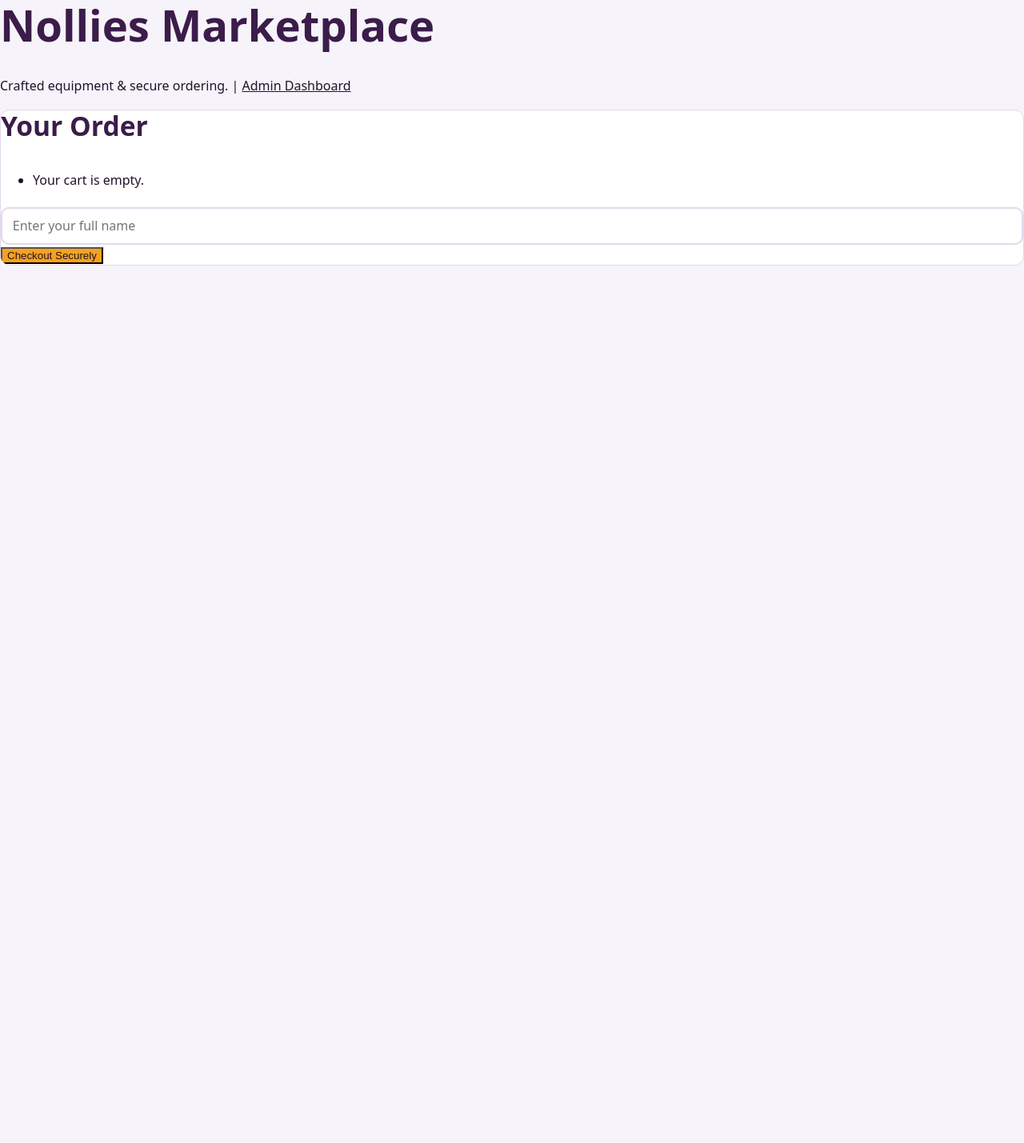
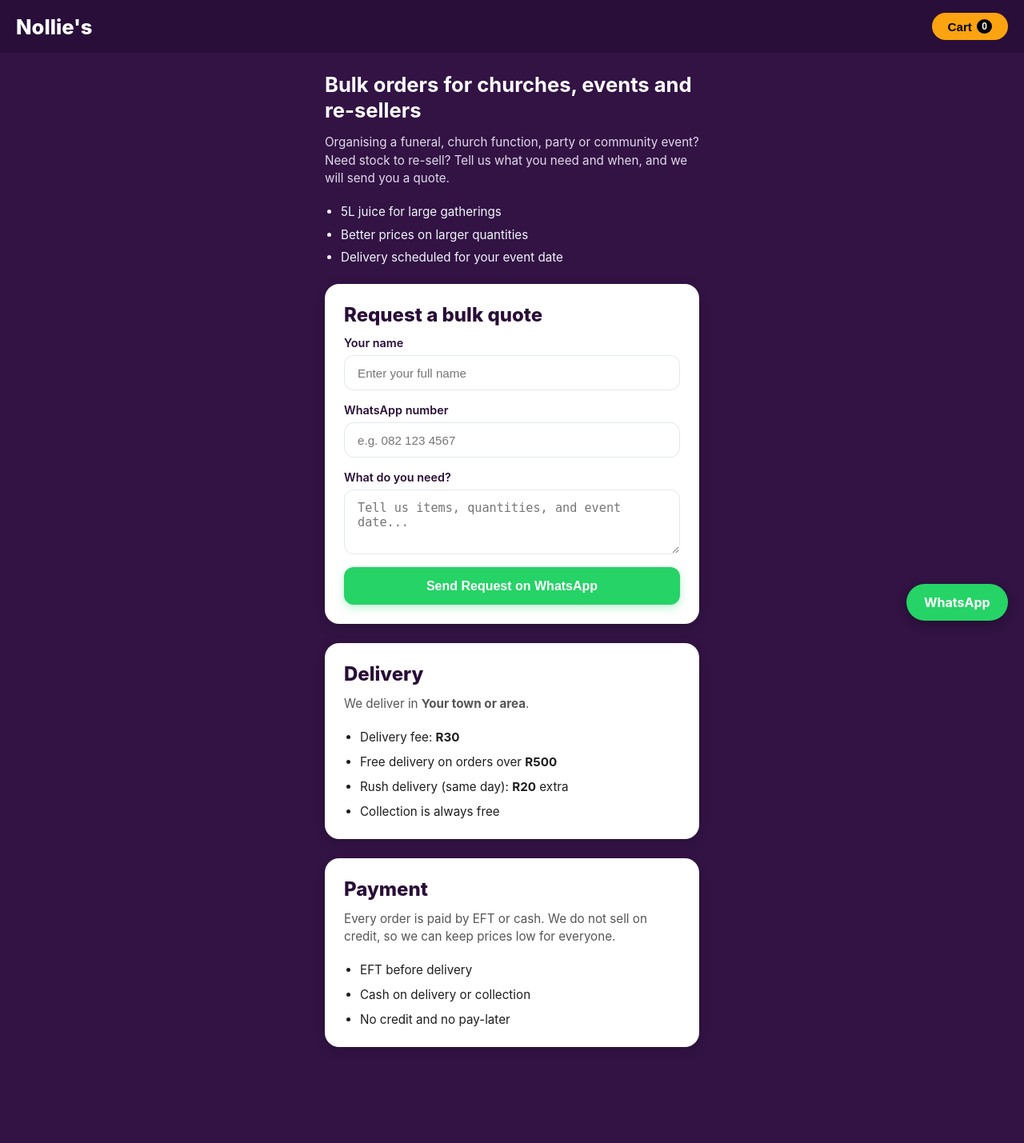
Before and after one commit to Banele477/nollies-site, a Flask app: template templates/index.html in a window 1280 px wide. Shown: the whole page at 80% size. Before the commit the page ends 332 px from the top, so only its background shows below. Run offline with Flask 3, Linux system fonts and the light colour scheme; the template is opened without the code that fills it, so the values that code supplies are empty.

Commit message:
Update site 2026-10-16 22:37

```diff
--- a/app.py
+++ b/app.py
@@ -1,64 +1,44 @@
+from flask import Flask, render_template, request, jsonify
+from flask_sqlalchemy import SQLAlchemy
 import os
-import datetime
-import json
-from flask import Flask, render_template, send_from_directory, request, jsonify
 
-app = Flask(__name__, static_folder='public', static_url_path='/public')
+app = Flask(__name__, static_folder='static', template_folder='templates')
+app.config['SQLALCHEMY_DATABASE_URI'] = 'sqlite:///nollies.db'
+app.config['SQLALCHEMY_TRACK_MODIFICATIONS'] = False
+db = SQLAlchemy(app)
 
-# ==========================================
-# ENTERPRISE SECURITY & HEADERS
-# ==========================================
-@app.after_request
-def apply_security_headers(response):
-    response.headers["X-Frame-Options"] = "SAMEORIGIN"
-    response.headers["X-Content-Type-Options"] = "nosniff"
-    response.headers["X-XSS-Protection"] = "1; mode=block"
-    response.headers["Referrer-Policy"] = "strict-origin-when-cross-origin"
-    response.headers["Server"] = "Nollies-Engine/2.0"
-    return response
+class BulkQuote(db.Model):
+    id = db.Column(db.Integer, primary_key=True)
+    customer_name = db.Column(db.String(100), nullable=False)
+    whatsapp_number = db.Column(db.String(30), nullable=False)
+    requirements = db.Column(db.Text, nullable=False)
+    created_at = db.Column(db.DateTime, server_default=db.func.current_timestamp())
 
-# ==========================================
-# REST API ENDPOINTS
-# ==========================================
+with app.app_context():
+    db.create_all()
+
 @app.route('/')
 def index():
-    return send_from_directory('.', 'index.html')
+    return render_template('index.html')
 
-@app.route('/api/telemetry', methods=['POST'])
-def handle_telemetry():
-    data = request.get_json() or {}
-    client_ip = request.remote_addr
-    log_entry = {
-        "timestamp": datetime.datetime.now(datetime.timezone.utc).isoformat(),
-        "ip": client_ip,
-        "userAgent": request.headers.get('User-Agent'),
-        "clientData": data
-    }
-    try:
-        with open("visitor_analytics.log", "a") as f:
-            f.write(json.dumps(log_entry) + "\n")
-    except Exception as e:
-        print(f"[-] Log error: {e}")
-    return jsonify({"status": "success", "recorded": True})
+@app.route('/api/bulk-quote', methods=['POST'])
+def handle_bulk_quote():
+    data = request.get_json()
+    if not data or not data.get('customer_name') or not data.get('whatsapp_number') or not data.get('requirements'):
+        return jsonify({'success': False, 'error': 'Please complete all required fields.'}), 400
 
-@app.route('/api/order', methods=['POST'])
-def handle_order():
-    data = request.get_json() or {}
-    data['timestamp'] = datetime.datetime.now().strftime("%Y-%m-%d %H:%M:%S")
-
-    # Save locally to order repository
-    try:
-        with open("orders_database.log", "a") as f:
-            f.write(json.dumps(data) + "\n")
-    except Exception as e:
-        print(f"[-] Order record error: {e}")
+    quote = BulkQuote(
+        customer_name=data.get('customer_name').strip(),
+        whatsapp_number=data.get('whatsapp_number').strip(),
+        requirements=data.get('requirements').strip()
+    )
+    db.session.add(quote)
+    db.session.commit()
 
     return jsonify({
-        "status": "success",
-        "message": "Order dispatched to owner hotline (0625873479)",
-        "whatsapp_url": f"https://wa.me/27625873479?text=Order%20for%20{data.get('product', 'Nollies Solution')}"
-    })
+        'success': True,
+        'message': 'Quote request saved successfully!'
+    }), 201
 
 if __name__ == '__main__':
-    port = int(os.environ.get("PORT", 5000))
-    app.run(host='0.0.0.0', port=port, debug=True)
+    app.run(host='0.0.0.0', port=8080, debug=True)
--- a/public/robots.txt
+++ b/public/robots.txt
@@ -1,3 +1,4 @@
 User-agent: *
 Allow: /
-Sitemap: https://nollies-site.vercel.app/sitemap.xml
+
+Sitemap: https://Banele477.github.io/nollies-site/sitemap.xml
--- a/static/css/style.css
+++ b/static/css/style.css
@@ -1,49 +1,133 @@
 :root {
-    --bg: #0b0f19;
-    --card-bg: #1e293b;
-    --text: #f1f5f9;
-    --text-muted: #94a3b8;
-    --accent: #38bdf8;
-    --accent-hover: #0ea5e9;
-    --success: #22c55e;
-    --error: #ef4444;
-    --radius: 12px;
+    --purple-bg: #321344;
+    --purple-header: #280e38;
+    --card-bg: #ffffff;
+    --text-dark: #1e1e1e;
+    --text-muted: #555555;
+    --yellow-cart: #fca311;
+    --whatsapp-green: #25d366;
+    --border-color: #e2e8f0;
 }
+
+* { box-sizing: border-box; margin: 0; padding: 0; }
+
 body {
-    font-family: system-ui, -apple-system, sans-serif;
-    background-color: var(--bg);
-    color: var(--text);
-    margin: 0;
-    padding: 2rem 1rem;
+    font-family: -apple-system, BlinkMacSystemFont, "Segoe UI", Roboto, Helvetica, Arial, sans-serif;
+    background-color: var(--purple-bg);
+    color: #ffffff;
+    padding-bottom: 6rem;
+}
+
+.navbar {
+    background-color: var(--purple-header);
+    padding: 1rem 1.25rem;
     display: flex;
-    justify-content: center;
+    justify-content: space-between;
+    align-items: center;
+    position: sticky;
+    top: 0;
+    z-index: 100;
 }
-.container {
-    width: 100%;
-    max-width: 700px;
+
+.brand { font-size: 1.6rem; font-weight: 800; color: #ffffff; }
+
+.cart-btn {
+    background-color: var(--yellow-cart);
+    color: #000000;
+    border: none;
+    border-radius: 999px;
+    padding: 0.5rem 1.25rem;
+    font-weight: 700;
+    font-size: 0.95rem;
+    cursor: pointer;
+    display: flex;
+    align-items: center;
+    gap: 0.4rem;
+}
+
+.cart-badge {
+    background-color: #000;
+    color: #fff;
+    border-radius: 50%;
+    padding: 2px 6px;
+    font-size: 0.75rem;
+}
+
+.content-container {
+    max-width: 500px;
+    margin: 1.5rem auto;
+    padding: 0 1rem;
     display: flex;
     flex-direction: column;
     gap: 1.5rem;
 }
-.masthead { text-align: center; }
-.tagline { color: var(--text-muted); font-size: 0.95rem; }
-.catalog-grid { display: grid; grid-template-columns: repeat(auto-fit, minmax(200px, 1fr)); gap: 1rem; }
-.product-card, .card {
-    background: var(--card-bg);
-    border-radius: var(--radius);
+
+.hero-section h2 { font-size: 1.6rem; font-weight: 700; line-height: 1.25; margin-bottom: 0.8rem; }
+.hero-desc { font-size: 0.95rem; line-height: 1.5; color: #e2d9eb; margin-bottom: 1.25rem; }
+
+.feature-list, .info-list {
+    list-style-type: disc;
+    padding-left: 1.25rem;
+    display: flex;
+    flex-direction: column;
+    gap: 0.6rem;
+    font-size: 0.95rem;
+}
+
+.feature-list li { color: #f1f5f9; }
+
+.card {
+    background-color: var(--card-bg);
+    color: var(--text-dark);
+    border-radius: 18px;
     padding: 1.5rem;
-    border: 1px solid rgba(255,255,255,0.06);
-    box-shadow: 0 4px 12px rgba(0,0,0,0.2);
+    box-shadow: 0 4px 15px rgba(0,0,0,0.18);
 }
-.product-card h3 { margin: 0 0 0.5rem 0; font-size: 1.1rem; }
-.price { color: var(--accent); font-weight: 600; margin-bottom: 1rem; }
-button { cursor: pointer; border: none; border-radius: 8px; padding: 0.6rem 1rem; font-weight: 600; transition: all 0.2s ease; }
-.btn-action, .btn-primary { background: var(--accent); color: #0f172a; width: 100%; }
-.btn-action:hover, .btn-primary:hover { background: var(--accent-hover); transform: translateY(-1px); }
-.checkout-box { display: flex; flex-direction: column; gap: 0.75rem; margin-top: 1rem; }
-input[type="text"] { background: #0f172a; border: 1px solid rgba(255,255,255,0.1); border-radius: 8px; padding: 0.75rem; color: var(--text); }
-.cart-row { display: flex; justify-content: space-between; padding: 0.50rem 0; border-bottom: 1px solid rgba(255,255,255,0.05); }
-.empty-notice, .error, .success { font-size: 0.9rem; margin-top: 0.5rem; display: block; }
-.empty-notice { color: var(--text-muted); }
-.error { color: var(--error); }
-.success { color: var(--success); }
+
+.card h2 { font-size: 1.5rem; font-weight: 800; color: #290d37; margin-bottom: 0.75rem; }
+.card-subtitle { font-size: 0.95rem; color: var(--text-muted); margin-bottom: 1.25rem; line-height: 1.45; }
+
+.info-list { color: var(--text-dark); }
+.info-list li { line-height: 1.4; }
+
+.form-group { display: flex; flex-direction: column; gap: 0.4rem; margin-bottom: 1rem; }
+.form-group label { font-size: 0.9rem; font-weight: 600; color: #290d37; }
+
+.form-group input, .form-group textarea {
+    width: 100%;
+    padding: 0.8rem 1rem;
+    border: 1px solid var(--border-color);
+    border-radius: 12px;
+    font-size: 0.95rem;
+    outline: none;
+}
+
+.btn-whatsapp-action {
+    background-color: var(--whatsapp-green);
+    color: white;
+    border: none;
+    border-radius: 12px;
+    padding: 0.9rem;
+    width: 100%;
+    font-weight: 700;
+    font-size: 1rem;
+    cursor: pointer;
+    box-shadow: 0 4px 12px rgba(37, 211, 102, 0.3);
+}
+
+.floating-whatsapp {
+    position: fixed;
+    bottom: 1.5rem;
+    right: 1.25rem;
+    background-color: var(--whatsapp-green);
+    color: white;
+    padding: 0.8rem 1.4rem;
+    border-radius: 999px;
+    font-weight: 700;
+    text-decoration: none;
+    box-shadow: 0 4px 14px rgba(0,0,0,0.3);
+    z-index: 1000;
+}
+
+.success-msg { color: #16a34a; font-size: 0.9rem; font-weight: 600; margin-top: 0.75rem; }
+.error-msg { color: #dc2626; font-size: 0.9rem; font-weight: 600; margin-top: 0.75rem; }
--- /dev/null
+++ b/static/js/app.js
@@ -0,0 +1,38 @@
+async function submitQuote(e) {
+    e.preventDefault();
+    const name = document.getElementById('q-name').value.trim();
+    const phone = document.getElementById('q-whatsapp').value.trim();
+    const requirements = document.getElementById('q-needs').value.trim();
+    const feedback = document.getElementById('form-feedback');
+
+    try {
+        // Save to SQLite backend database
+        const res = await fetch('/api/bulk-quote', {
+            method: 'POST',
+            headers: { 'Content-Type': 'application/json' },
+            body: JSON.stringify({ customer_name: name, whatsapp_number: phone, requirements: requirements })
+        });
+        const data = await res.json();
+
+        if (data.success) {
+            feedback.innerHTML = `<p class="success-msg">Quote request saved! Redirecting to WhatsApp...</p>`;
+
+            // Generate instant WhatsApp message
+            const waMessage = `Hello Nollies! My name is ${encodeURIComponent(name)}.%0A%0ARequest Details:%0A${encodeURIComponent(requirements)}%0A%0AContact Number: ${encodeURIComponent(phone)}`;
+
+            setTimeout(() => {
+                window.open(`https://wa.me/?text=${waMessage}`, '_blank');
+                document.getElementById('quote-form').reset();
+                feedback.innerHTML = '';
+            }, 1000);
+        } else {
+            feedback.innerHTML = `<p class="error-msg">${data.error}</p>`;
+        }
+    } catch (err) {
+        feedback.innerHTML = `<p class="error-msg">Error saving request. Please try again.</p>`;
+    }
+}
+
+function toggleCartModal() {
+    alert('Cart preview opened!');
+}
--- a/templates/index.html
+++ b/templates/index.html
@@ -3,86 +3,81 @@
 <head>
     <meta charset="UTF-8">
     <meta name="viewport" content="width=device-width, initial-scale=1.0">
-    <title>Nollies Storefront</title>
+    <title>Nollie's | Quality Juice & Bulk Supplies</title>
     <link rel="stylesheet" href="{{ url_for('static', filename='css/style.css') }}">
 </head>
 <body>
-    <div class="container">
-        <header class="masthead">
-            <h1>Nollies Marketplace</h1>
-            <p class="tagline">Crafted equipment & secure ordering. | <a href="/admin" style="color: var(--accent);">Admin Dashboard</a></p>
-        </header>
 
-        <section class="catalog-grid">
-            {% for product in products %}
-            <div class="product-card">
-                <h3>{{ product.name }}</h3>
-                <p class="price">R {{ "%.2f"|format(product.price) }}</p>
-                <button class="btn-action" onclick="addToCart({{ product.id }}, '{{ product.name }}', {{ product.price }})">Add to Cart</button>
-            </div>
-            {% endfor %}
+    <!-- Header Navigation -->
+    <header class="navbar">
+        <h1 class="brand">Nollie's</h1>
+        <button class="cart-btn" onclick="toggleCartModal()">Cart <span class="cart-badge" id="cart-count">0</span></button>
+    </header>
+
+    <main class="content-container">
+
+        <!-- Hero Section -->
+        <section class="hero-section">
+            <h2>Bulk orders for churches, events and re-sellers</h2>
+            <p class="hero-desc">Organising a funeral, church function, party or community event? Need stock to re-sell? Tell us what you need and when, and we will send you a quote.</p>
+            <ul class="feature-list">
+                <li>5L juice for large gatherings</li>
+                <li>Better prices on larger quantities</li>
+                <li>Delivery scheduled for your event date</li>
+            </ul>
         </section>
 
-        <section class="cart-summary card">
-            <h2>Your Order</h2>
-            <ul id="cart-items">
-                <li class="empty-notice">Your cart is empty.</li>
+        <!-- Bulk Quote Form Card (Human Centric & High Conversion) -->
+        <section class="card">
+            <h2>Request a bulk quote</h2>
+            <form id="quote-form" onsubmit="submitQuote(event)">
+                <div class="form-group">
+                    <label for="q-name">Your name</label>
+                    <input type="text" id="q-name" placeholder="Enter your full name" required>
+                </div>
+                <div class="form-group">
+                    <label for="q-whatsapp">WhatsApp number</label>
+                    <input type="tel" id="q-whatsapp" placeholder="e.g. 082 123 4567" required>
+                </div>
+                <div class="form-group">
+                    <label for="q-needs">What do you need?</label>
+                    <textarea id="q-needs" rows="3" placeholder="Tell us items, quantities, and event date..." required></textarea>
+                </div>
+                <button type="submit" class="btn-whatsapp-action">Send Request on WhatsApp</button>
+            </form>
+            <div id="form-feedback"></div>
+        </section>
+
+        <!-- Clear Delivery Terms Card -->
+        <section class="card">
+            <h2>Delivery</h2>
+            <p class="card-subtitle">We deliver in <strong>Your town or area</strong>.</p>
+            <ul class="info-list">
+                <li>Delivery fee: <strong>R30</strong></li>
+                <li>Free delivery on orders over <strong>R500</strong></li>
+                <li>Rush delivery (same day): <strong>R20</strong> extra</li>
+                <li>Collection is always free</li>
             </ul>
-            <div class="checkout-box">
-                <input type="text" id="customer-name" placeholder="Enter your full name">
-                <button class="btn-primary" onclick="submitOrder()">Checkout Securely</button>
-            </div>
-            <div id="order-feedback"></div>
         </section>
-    </div>
 
-    <script>
-        let cart = [];
-        function addToCart(id, name, price) {
-            const existing = cart.find(item => item.product_id === id);
-            if (existing) { existing.quantity += 1; }
-            else { cart.push({ product_id: id, name, price, quantity: 1 }); }
-            updateCartUI();
-        }
-        function updateCartUI() {
-            const list = document.getElementById('cart-items');
-            if (cart.length === 0) {
-                list.innerHTML = `<li class="empty-notice">Your cart is empty.</li>`;
-                return;
-            }
-            list.innerHTML = cart.map(item => `
-                <li class="cart-row">
-                    <span>${item.name} (x${item.quantity})</span>
-                    <span>R ${(item.price * item.quantity).toFixed(2)}</span>
-                </li>
-            `).join('');
-        }
-        async function submitOrder() {
-            const customer_name = document.getElementById('customer-name').value.trim();
-            const feedback = document.getElementById('order-feedback');
-            if (!customer_name || cart.length === 0) {
-                feedback.innerHTML = `<span class="error">Please provide your name and add items to cart.</span>`;
-                return;
-            }
-            try {
-                const response = await fetch('/api/orders', {
-                    method: 'POST',
-                    headers: { 'Content-Type': 'application/json' },
-                    body: JSON.stringify({ customer_name, items: cart })
-                });
-                const result = await response.json();
-                if (result.success) {
-                    feedback.innerHTML = `<span class="success">Order #${result.order_id} placed successfully! Total: R ${result.total.toFixed(2)}</span>`;
-                    cart = [];
-                    updateCartUI();
-                    document.getElementById('customer-name').value = '';
-                } else {
-                    feedback.innerHTML = `<span class="error">${result.error}</span>`;
-                }
-            } catch (err) {
-                feedback.innerHTML = `<span class="error">Network error. Please try again.</span>`;
-            }
-        }
-    </script>
+        <!-- Payment Terms Card -->
+        <section class="card">
+            <h2>Payment</h2>
+            <p class="card-subtitle">Every order is paid by EFT or cash. We do not sell on credit, so we can keep prices low for everyone.</p>
+            <ul class="info-list">
+                <li>EFT before delivery</li>
+                <li>Cash on delivery or collection</li>
+                <li>No credit and no pay-later</li>
+            </ul>
+        </section>
+
+    </main>
+
+    <!-- Floating Direct WhatsApp Button -->
+    <a id="floating-whatsapp-link" href="https://wa.me/" target="_blank" class="floating-whatsapp">
+        WhatsApp
+    </a>
+
+    <script src="{{ url_for('static', filename='js/app.js') }}"></script>
 </body>
 </html>
```
Also changed, not shown: public/sitemap.xml (+1 -18 lines), public/sw.js (+22 -21 lines), server.py (+101 -22 lines), instance/nollies.db, 1 other file.
